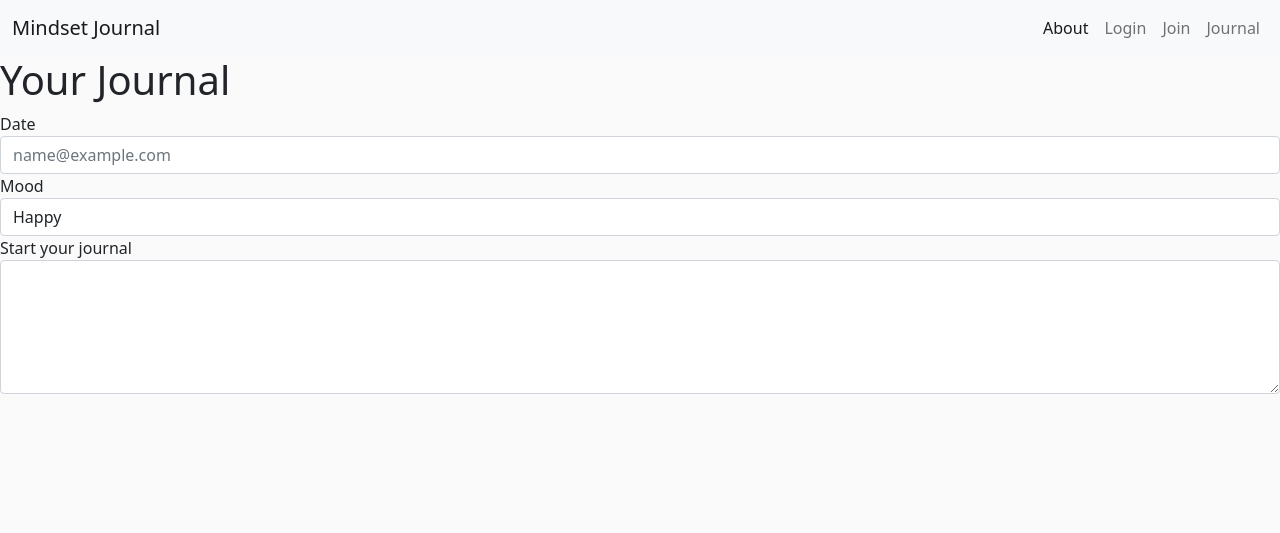
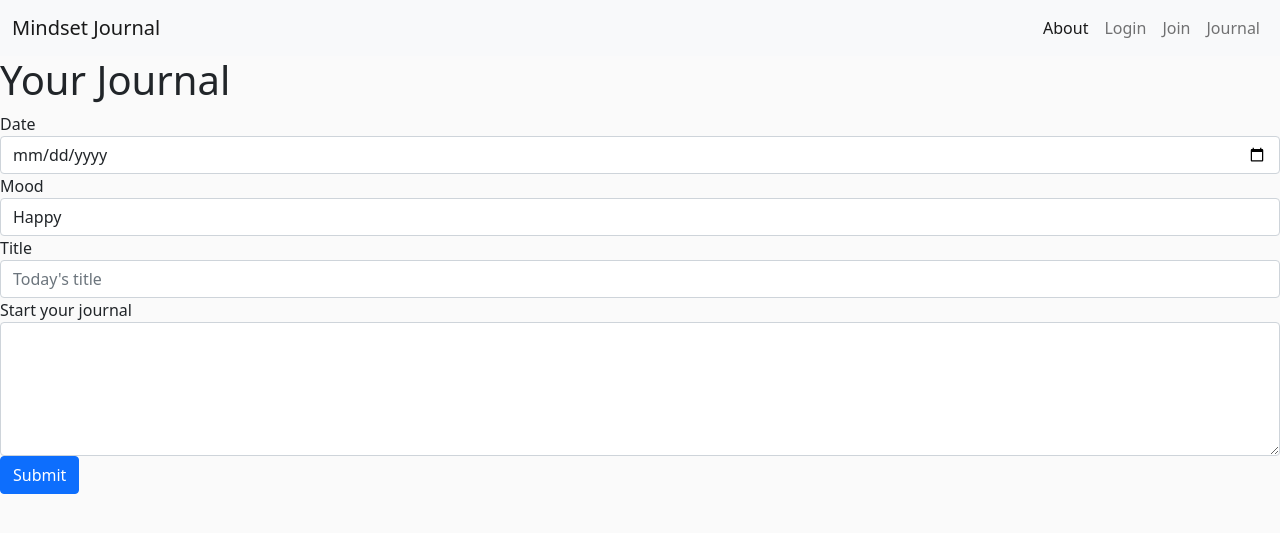
Before and after one commit to emmasarge/mindset-journal, a Flask app: page /journal in a window 1280 px wide. Shown: the top 533 px of the page. Run offline with Flask 2, Linux system fonts and the light colour scheme; data that the repository does not hold is empty; some libraries are stand-ins or nearby versions.

Commit message:
journal entries are going to mongodb successfully

```diff
--- a/app.py
+++ b/app.py
@@ -33,7 +33,7 @@ def journal():
             "mood": request.form.get("mood"),
             "text": request.form.get("text")
             }
-        mongo.db.tasks.insert_one(journal)
+        mongo.db.journal.insert_one(journal)
         flash("Journal entry added")
         return redirect(url_for("homepage"))
 
--- a/templates/journal.html
+++ b/templates/journal.html
@@ -4,14 +4,14 @@
 <section class="journal-page">
     <h1>Your Journal</h1>
 <!--Journal Input Form-->
-<form>
+<form class="col s12" method="POST" action="{{ url_for('journal') }}">
   <div class="form-group">
-    <label for="exampleFormControlInput1">Date</label>
-    <input type="email" class="form-control" id="exampleFormControlInput1" placeholder="name@example.com">
+    <label for="date">Date</label>
+    <input type="date" name="date" class="form-control validate" id="date" placeholder="Today's date">
   </div>
   <div class="form-group">
-    <label for="exampleFormControlSelect1">Mood</label>
-    <select class="form-control" id="exampleFormControlSelect1">
+    <label for="mood">Mood</label>
+    <select class="form-control validate" id="mood" name="mood">
       <option>Happy</option>
       <option>Sad</option>
       <option>Disconnected</option>
@@ -19,10 +19,15 @@
       <option>Angry</option>
     </select>
   </div>
+    <div class="form-group">
+    <label for="title">Title</label>
+    <input type="text" name="title" class="form-control validate" id="title" placeholder="Today's title">
+  </div>
   <div class="form-group">
-    <label for="exampleFormControlTextarea1">Start your journal</label>
-    <textarea class="form-control" id="exampleFormControlTextarea1" rows="5"></textarea>
+    <label for="text">Start your journal</label>
+    <textarea class="form-control validate" id="text" name="text" rows="5"></textarea>
   </div>
+   <button type="submit" class="btn btn-primary">Submit</button>
 </form>
 
 
```
